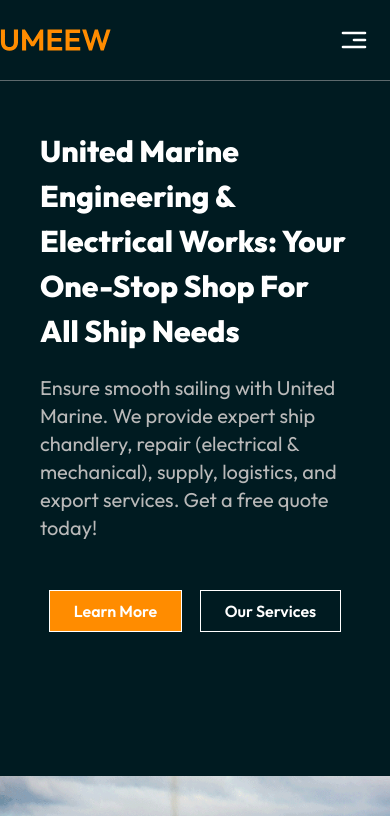
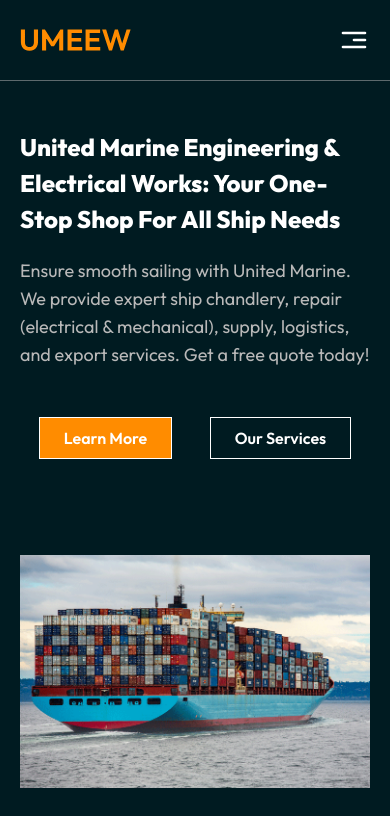
Before and after one commit to BackBenchersItHouse/Umeew-maritime, a React (Vite) app: page / in a window 390 px wide. Shown: the top 816 px of the page. Built offline with nearby package versions, Linux system fonts and the light colour scheme.

Commit message:
banner done & animation fixed

```diff
--- a/src/Layout/Main.jsx
+++ b/src/Layout/Main.jsx
@@ -8,7 +8,7 @@ const Main = () => {
   return (
     <>
       {/* <NavBar /> */}
-      <header className="bg-primary sticky top-0 z-50 border-b border-neutral/50">
+      <header className="bg-primary sticky top-0 z-50 border-b border-neutral/50 px-5 md:px-0">
         <NavBar_V2 />
       </header>
       <Outlet />
--- a/src/Pages/Home/Banner/Banner.jsx
+++ b/src/Pages/Home/Banner/Banner.jsx
@@ -6,14 +6,14 @@ import BannerImg from "../../../assets/banner-img-no-radius.svg";
 
 const Banner = () => {
   return (
-    <section className="bg-primary text-white -z-50">
-      <div className="max-w-[1170px] mx-auto md:flex justify-between items-center gap-5 py-12 space-y-12">
-        <div className="max-w-[592px] px-10 md:px-0">
-          <h1 className="font-extrabold text-3xl md:text-5xl leading-normal capitalize animate-motion-rl-300ms md:animate-motion-lr-300ms">
+    <section className="bg-primary text-white -z-50 px-5 md:px-0">
+      <div className="max-w-[1170px] mx-auto md:flex justify-between items-center gap-5 py-12">
+        <div className="max-w-[592px] mx-auto md:mx-0">
+          <h1 className="font-extrabold text-2xl md:text-5xl leading-normal capitalize animate-motion-rl-300ms md:animate-motion-lr-300ms">
             United Marine Engineering & Electrical Works: Your One-Stop Shop for
             All Ship Needs
           </h1>
-          <p className="text-xl pt-5 pb-12 text-neutral animate-motion-lr-500ms">
+          <p className="text-lg md:text-xl pt-5 pb-12 text-neutral animate-motion-lr-500ms">
             Ensure smooth sailing with United Marine. We provide expert ship
             chandlery, repair (electrical & mechanical), supply, logistics, and
             export services. Get a free quote today!
@@ -23,8 +23,8 @@ const Banner = () => {
             <Link to='/service' className="animate-motion-rl-500ms md:animate-motion-lr-400ms"><Button btnClass='!bg-primary' divClass='bg-secondary'>Our Services</Button></Link>
           </div>
         </div>
-        <div className="max-w-[470px] py-24 md:py-0 md:animate-motion-rl-1s">
-          <img className="block md:hidden h-96 animate-motion-lr-300ms" src={BannerImgSm} alt="UMEEW Cargo Ship" />
+        <div className="max-w-[470px] mx-auto md:mx-0 py-24 md:py-0 md:animate-motion-rl-1s">
+          <img className="block md:hidden animate-motion-lr-300ms" src={BannerImgSm} alt="UMEEW Cargo Ship" />
           <img className="hidden md:block" src={BannerImg} alt="UMEEW Cargo Ship" />
         </div>
       </div>
--- a/src/Pages/Home/Home.jsx
+++ b/src/Pages/Home/Home.jsx
@@ -5,10 +5,10 @@ const Home = () => {
   return (
     <>
       <Banner />
-      <main className='max-w-[1440px] mx-auto'>
+      <main className='max-w-[1440px] mx-auto px-5 md:px-0'>
         {/* Children Width 1170px  */}
       </main>
-      {/* Contact Our Team section, jodi footer hiseve na dhoro tahole akhane import here!!! */}
+      {/* Contact Our Team section, jodi footer hiseve na dhoro tahole import here!!! */}
     </>
   );
 };
--- a/src/components/Shared/NavBar_V2.jsx
+++ b/src/components/Shared/NavBar_V2.jsx
@@ -6,10 +6,10 @@ import dropDownIcon from "../../assets/icons/drop-down-icon.svg";
 
 const NavBar_V2 = () => {
   return (
-    <nav>
-      <div className="logo">
+    <nav className="">
+      <Link to='/' className="">
         <img src={umeewLogo} alt="UMEEW Logo" />
-      </div>
+      </Link>
       {/* ***** Unusually use for flex justify-between ***** */}
       <input type="checkbox" className="hidden" id="none" />
       <label htmlFor="none" className="hidden">
@@ -54,11 +54,23 @@ const NavBar_V2 = () => {
         </li>
         <li>
           <Link className="inline-flex gap-2 items-center" to="/">
-            Blog
-            <input type="checkbox" id="click" />
-            <label htmlFor="click" className="menu-btn">
+            Page
+            {/* <input type="checkbox" id="clickDrop" />
+            <label htmlFor="clickDrop" className="clickDrop-btn">
               <img src={dropDownIcon} alt="Drop Down Icon" />
-            </label>
+            </label> */}
+            {/* ***** Navigation Routes for Page ***** */}
+            {/* <ul className="blog-lists -z-10 border border-neutral/50">
+                  <li className="cursor-pointer px-5 py-2.5">
+                    <Link to="blog1">Blog 1</Link>
+                  </li>
+                  <li className="cursor-pointer px-5 py-2.5">
+                    <Link to="blog2">Blog 2</Link>
+                  </li>
+                  <li className="cursor-pointer px-5 py-2.5">
+                    <Link to="blog2">Blog 3</Link>
+                  </li>
+            </ul> */}
           </Link>
         </li>
       </ul>
--- a/src/index.css
+++ b/src/index.css
@@ -7,12 +7,9 @@
 /* *********************** Home Page Start *********************** */
 /* -------------- NavBar Section --------------  */
 @layer utilities {
-  .blog-lists {
-    @apply transition transform -translate-y-[132px] duration-1000 absolute -left-1/2 group-hover:visible group-hover:translate-y-8 bg-primary w-32 divide-y divide-neutral/50;
-  }
-  .blog-lists-sm {
-    @apply overflow-hidden group-hover:translate-x-0 delay-300 group-hover:visible absolute top-12 -right-52 bg-primary w-[108vw];
-  }
+  /* .blog-lists {
+    @apply ;
+  } */
 
   .logo {
     @apply text-3xl text-secondary font-semibold;
@@ -39,7 +36,7 @@
   }
 
   .menu-btn {
-    @apply pr-5 order-6 block md:hidden;
+    @apply order-6 block md:hidden;
   }
 
   @media (max-width: 767px) {
@@ -74,6 +71,11 @@
 }
 
 /* -------------- Banner Section --------------  */
+@layer utilities{
+  .banner-img {
+    @apply absolute -right-full;
+  }
+}
 
 /* -------------- Our Commitment to Your Success --------------  */
 
--- a/tailwind.config.js
+++ b/tailwind.config.js
@@ -19,7 +19,7 @@ export default {
       keyframes: {
         'left-right': {
           "0%": {
-            transform: "translateX(-50%)",
+            transform: "translateX(-7%)",
             "100%": {
               transform: "translateX(0)",
             },
@@ -27,15 +27,18 @@ export default {
         },
         'right-left': {
           "0%": {
-            transform: "translateX(50%)",
+            transform: "translateX(7%)",
             "100%": {
               transform: "translateX(0)",
             },
           },
+          // to: {
+          //   transform: "TransformStreamDefaultController(-50%)",
+          // }
         },
         'bottom-top': {
           "0%": {
-            transform: "translateY(50%)",
+            transform: "translateY(7%)",
             "100%": {
               transform: "translateY(0)",
             },
```
